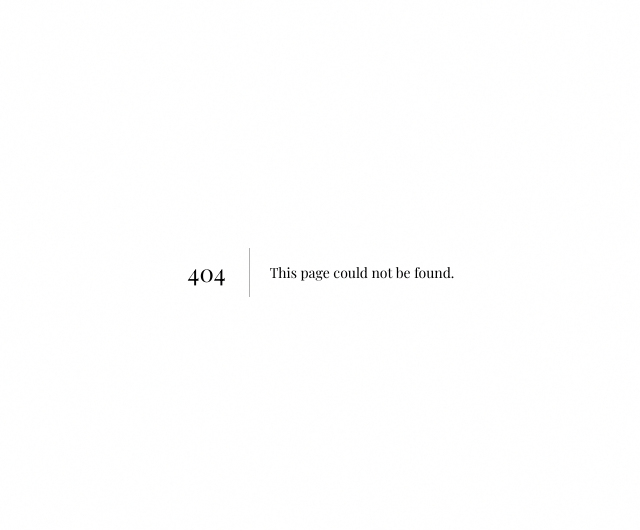
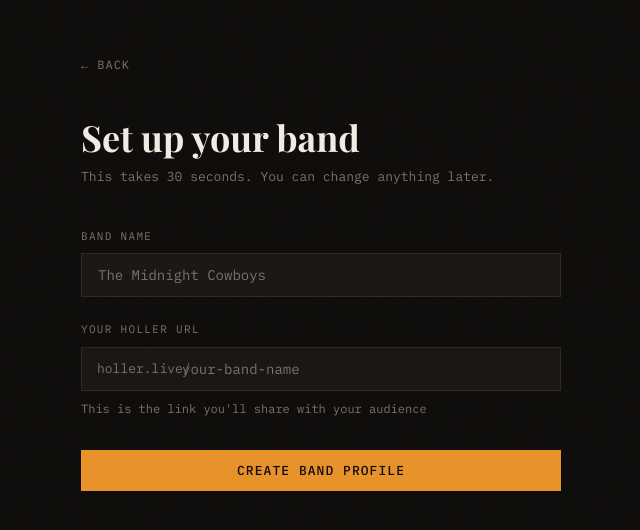
Before and after one commit to jdagger7/holler, a Next.js app: page /setup in a window 1280 px wide. Before the commit this address had no page. Shown: the part 128-658 px from the top of the page, without its empty margins (319-959 px from the left). Built offline with nearby package versions, Linux system fonts and the light colour scheme; no server answers.

Commit message:
Create page.tsx

```diff
--- /dev/null
+++ b/app/setup/page.tsx
@@ -0,0 +1,174 @@
+'use client'
+
+import { useState, useEffect } from 'react'
+import { supabase } from '@/lib/supabase'
+import { useRouter } from 'next/navigation'
+
+export default function SetupPage() {
+  const [name, setName] = useState('')
+  const [slug, setSlug] = useState('')
+  const [slugManuallyEdited, setSlugManuallyEdited] = useState(false)
+  const [slugAvailable, setSlugAvailable] = useState<boolean | null>(null)
+  const [checking, setChecking] = useState(false)
+  const [error, setError] = useState('')
+  const [saving, setSaving] = useState(false)
+  const router = useRouter()
+
+  // Auto-generate slug from band name
+  useEffect(() => {
+    if (!slugManuallyEdited && name) {
+      const generated = name
+        .toLowerCase()
+        .replace(/[^a-z0-9]+/g, '-')
+        .replace(/^-|-$/g, '')
+      setSlug(generated)
+    }
+  }, [name, slugManuallyEdited])
+
+  // Check slug availability
+  useEffect(() => {
+    if (!slug) { setSlugAvailable(null); return }
+    const timeout = setTimeout(async () => {
+      setChecking(true)
+      const { data } = await supabase
+        .from('bands')
+        .select('id')
+        .eq('slug', slug)
+        .single()
+      setSlugAvailable(!data)
+      setChecking(false)
+    }, 400)
+    return () => clearTimeout(timeout)
+  }, [slug])
+
+  async function handleSubmit(e: React.FormEvent) {
+    e.preventDefault()
+    setError('')
+    if (!slugAvailable) { setError('That URL is already taken.'); return }
+
+    setSaving(true)
+    const { data: { user } } = await supabase.auth.getUser()
+    if (!user) { router.push('/signup'); return }
+
+    const { error } = await supabase.from('bands').insert({
+      name,
+      slug,
+      email: user.email,
+      user_id: user.id,
+    })
+
+    if (error) {
+      setError(error.message)
+      setSaving(false)
+    } else {
+      router.push('/dashboard')
+    }
+  }
+
+  return (
+    <main style={{ minHeight: '100vh', display: 'flex', alignItems: 'center', justifyContent: 'center', padding: '24px' }}>
+      <div style={{ maxWidth: '480px', width: '100%' }}>
+
+        <div style={{ marginBottom: '40px' }}>
+          <a href="/dashboard" style={{ color: 'var(--text-muted)', textDecoration: 'none', fontSize: '12px', letterSpacing: '0.08em', textTransform: 'uppercase' }}>
+            ← Back
+          </a>
+        </div>
+
+        <h1 style={{ fontSize: '36px', fontWeight: '700', marginBottom: '8px' }}>
+          Set up your band
+        </h1>
+        <p style={{ color: 'var(--text-muted)', marginBottom: '40px', fontSize: '13px' }}>
+          This takes 30 seconds. You can change anything later.
+        </p>
+
+        <form onSubmit={handleSubmit}>
+
+          {/* Band name */}
+          <div style={{ marginBottom: '24px' }}>
+            <label className="label" style={{ display: 'block', marginBottom: '8px' }}>
+              Band name
+            </label>
+            <input
+              type="text"
+              value={name}
+              onChange={e => setName(e.target.value)}
+              required
+              placeholder="The Midnight Cowboys"
+              style={{
+                width: '100%',
+                background: 'var(--bg-raised)',
+                border: '1px solid var(--border)',
+                color: 'var(--text)',
+                fontFamily: 'IBM Plex Mono, monospace',
+                fontSize: '14px',
+                padding: '12px 16px',
+                outline: 'none',
+              }}
+              onFocus={e => e.target.style.borderColor = 'var(--accent)'}
+              onBlur={e => e.target.style.borderColor = 'var(--border)'}
+            />
+          </div>
+
+          {/* Slug */}
+          <div style={{ marginBottom: '32px' }}>
+            <label className="label" style={{ display: 'block', marginBottom: '8px' }}>
+              Your Holler URL
+            </label>
+            <div style={{ position: 'relative' }}>
+              <div style={{
+                position: 'absolute',
+                left: '16px',
+                top: '50%',
+                transform: 'translateY(-50%)',
+                color: 'var(--text-muted)',
+                fontSize: '13px',
+                pointerEvents: 'none',
+                userSelect: 'none',
+              }}>
+                holler.live/
+              </div>
+              <input
+                type="text"
+                value={slug}
+                onChange={e => {
+                  setSlugManuallyEdited(true)
+                  setSlug(e.target.value.toLowerCase().replace(/[^a-z0-9-]/g, ''))
+                }}
+                required
+                placeholder="your-band-name"
+                style={{
+                  width: '100%',
+                  background: 'var(--bg-raised)',
+                  border: `1px solid ${slugAvailable === false ? 'var(--danger)' : slugAvailable === true ? 'var(--success)' : 'var(--border)'}`,
+                  color: 'var(--text)',
+                  fontFamily: 'IBM Plex Mono, monospace',
+                  fontSize: '14px',
+                  padding: '12px 16px 12px 100px',
+                  outline: 'none',
+                }}
+              />
+            </div>
+            <p style={{ fontSize: '12px', marginTop: '8px', color: slugAvailable === false ? 'var(--danger)' : slugAvailable === true ? 'var(--success)' : 'var(--text-muted)' }}>
+              {checking ? 'Checking...' : slugAvailable === true ? '✓ Available' : slugAvailable === false ? '✗ Already taken' : 'This is the link you\'ll share with your audience'}
+            </p>
+          </div>
+
+          {error && (
+            <p style={{ color: 'var(--danger)', fontSize: '13px', marginBottom: '16px' }}>{error}</p>
+          )}
+
+          <button
+            type="submit"
+            className="btn-primary"
+            style={{ width: '100%', opacity: saving ? 0.6 : 1 }}
+            disabled={saving || slugAvailable !== true}
+          >
+            {saving ? 'Saving...' : 'Create band profile'}
+          </button>
+
+        </form>
+      </div>
+    </main>
+  )
+}
```
